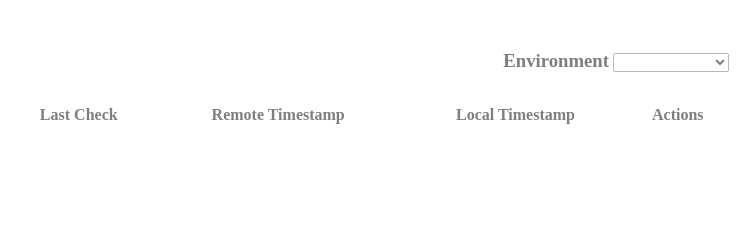
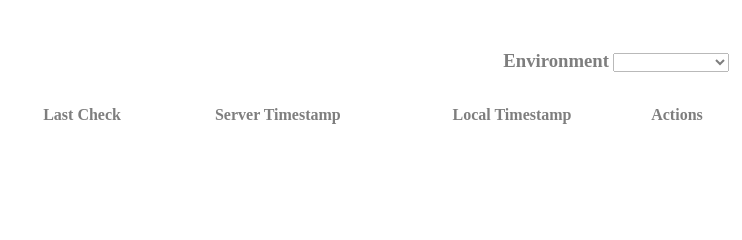
Before and after one commit to mozilla-extensions/remote-settings-devtools, a browser extension: page extension/content/index.html in a window 1280 px wide. Shown: the top 240 px of the page, 501-1243 px from the left. Drawn offline with Linux system fonts and the light colour scheme.

Commit message:
Rename column for consistency

```diff
--- a/extension/content/index.html
+++ b/extension/content/index.html
@@ -54,7 +54,7 @@
         <tr>
           <th>Collection</th>
           <th>Last Check</th>
-          <th>Remote Timestamp</th>
+          <th>Server Timestamp</th>
           <th>Local Timestamp</th>
           <th>Actions</th>
         </tr>
```
